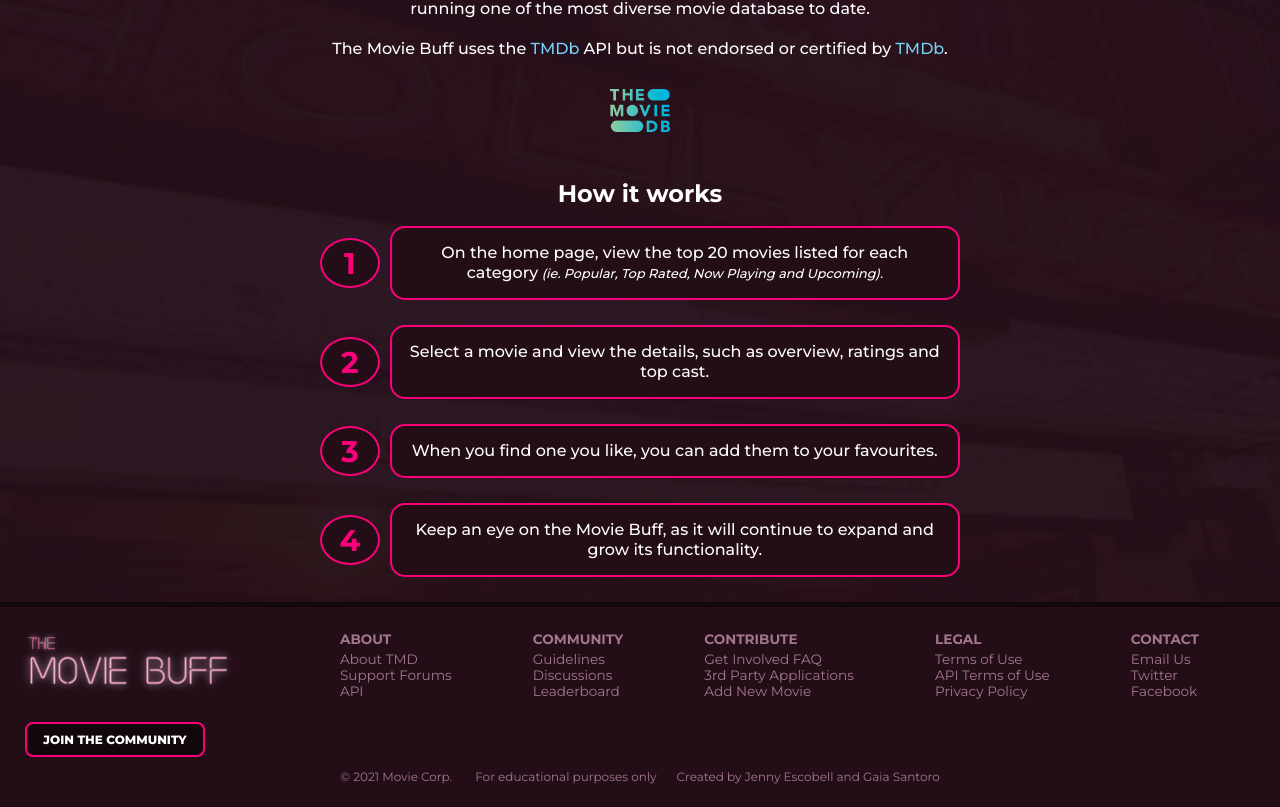
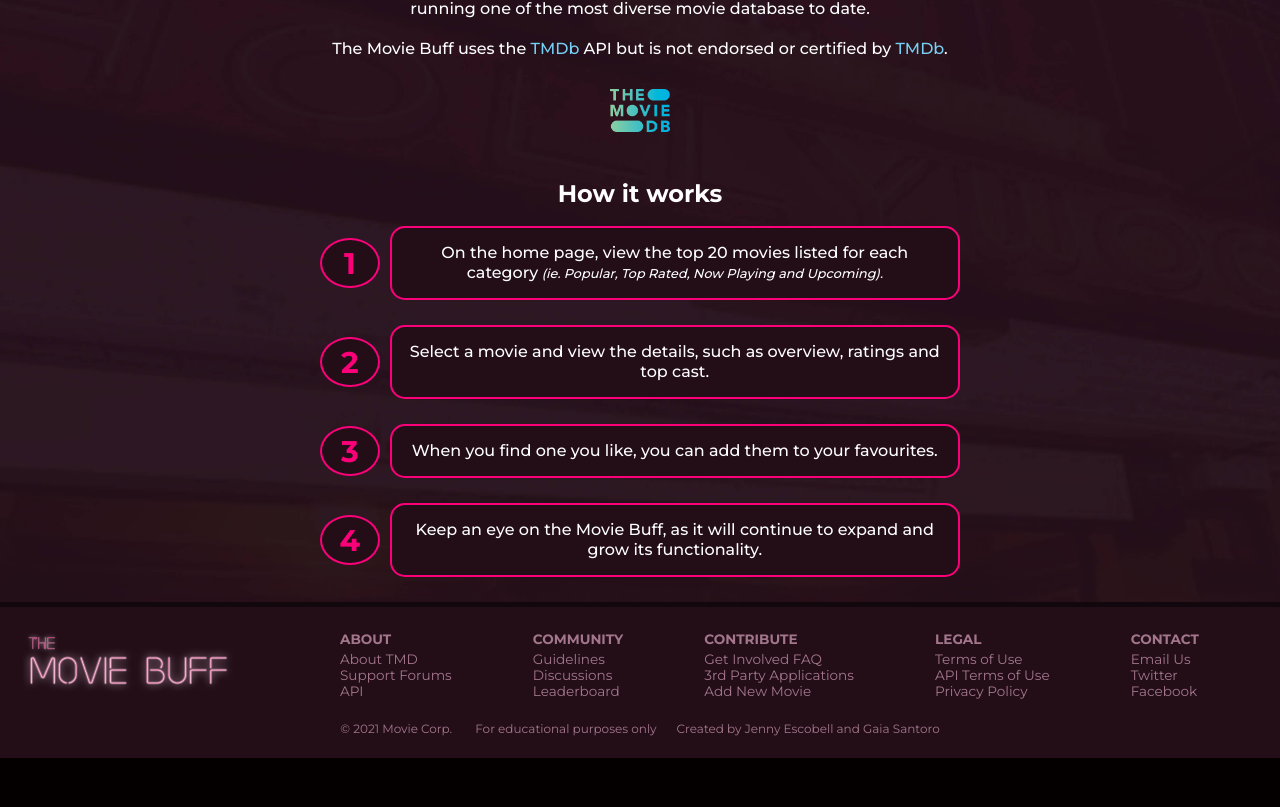
Before and after one commit to jennyesc/movieBuff, a React (Create React App) app: page /movieBuff/about in a window 1280 px wide. Shown: the part 246-1053 px from the top of the page. After the commit the page ends 1004 px from the top, so only its background shows below. Built offline with nearby package versions, Linux system fonts and the light colour scheme; what use-global-hook would draw is missing.

Commit message:
Footer adjustment

```diff
--- a/src/components/Footer.js
+++ b/src/components/Footer.js
@@ -15,9 +15,6 @@ function Footer() {
             <Link to={'/'}><img className="logo" src={logo} alt="The Movie Buff Logo"></img></Link>
           </picture>
 
-          <button className="btn">
-            <Link to={'/About'}>Join the Community</Link>
-          </button>
       </div>
 
           <div className="footer-menu-container">
--- a/src/styles/components/_footer.scss
+++ b/src/styles/components/_footer.scss
@@ -16,23 +16,6 @@ footer{
             .logo{
                 max-width: 170px;
                 margin-top: 10px;
-            }
-        }
-
-        .btn{
-            background-color: $borderPurple;
-            text-transform: uppercase;
-            font-weight: $fontExtra;
-            font-size: 0.65rem;
-            color: $fontColor;
-            border-radius: 8px;
-            border: solid 2px $iconColor;
-            padding: 8px;
-            width: 150px;
-            margin: 10px 0;
-
-            a{
-                text-decoration: none;
             }
         }
     }
```
